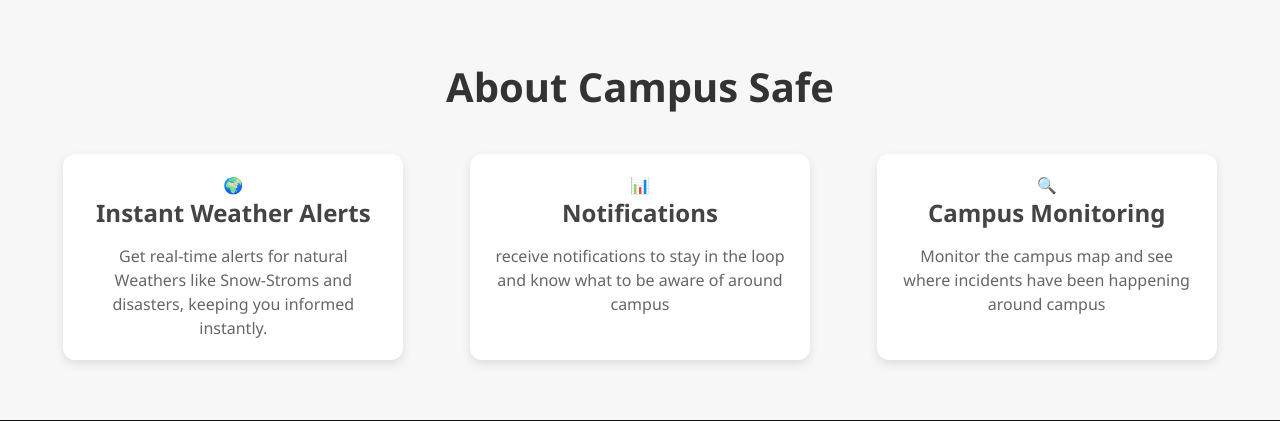
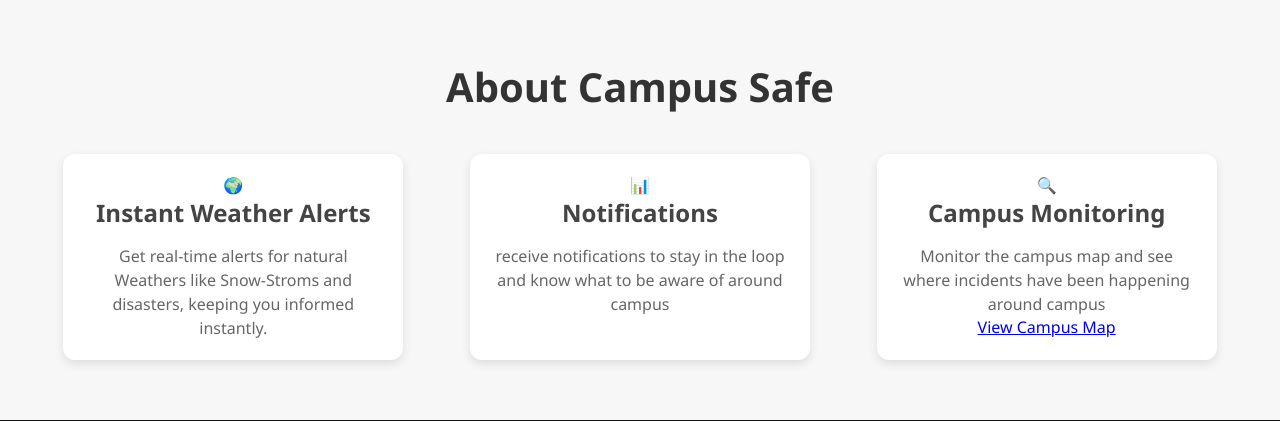
Before and after one commit to McGavGav/CptS_322_CampusSafe, a Django app: page / in a window 1280 px wide. Shown: the part 856-1277 px from the top of the page. Run offline with Django 5.2, Linux system fonts and the light colour scheme.

Commit message:
Update crimohtml.html

```diff
--- a/crimoapp/templates/crimohtml.html
+++ b/crimoapp/templates/crimohtml.html
@@ -236,6 +236,7 @@
                     <div class="card-icon">🔍</div>
                     <h3>Campus Monitoring</h3>
                     <p>Monitor the campus map and see where incidents have been happening around campus</p>
+                    <a href="{% url 'incidentMap'%}" class= "btn"> View Campus Map</a>
                 </div>
             </div>
         </div>
```
